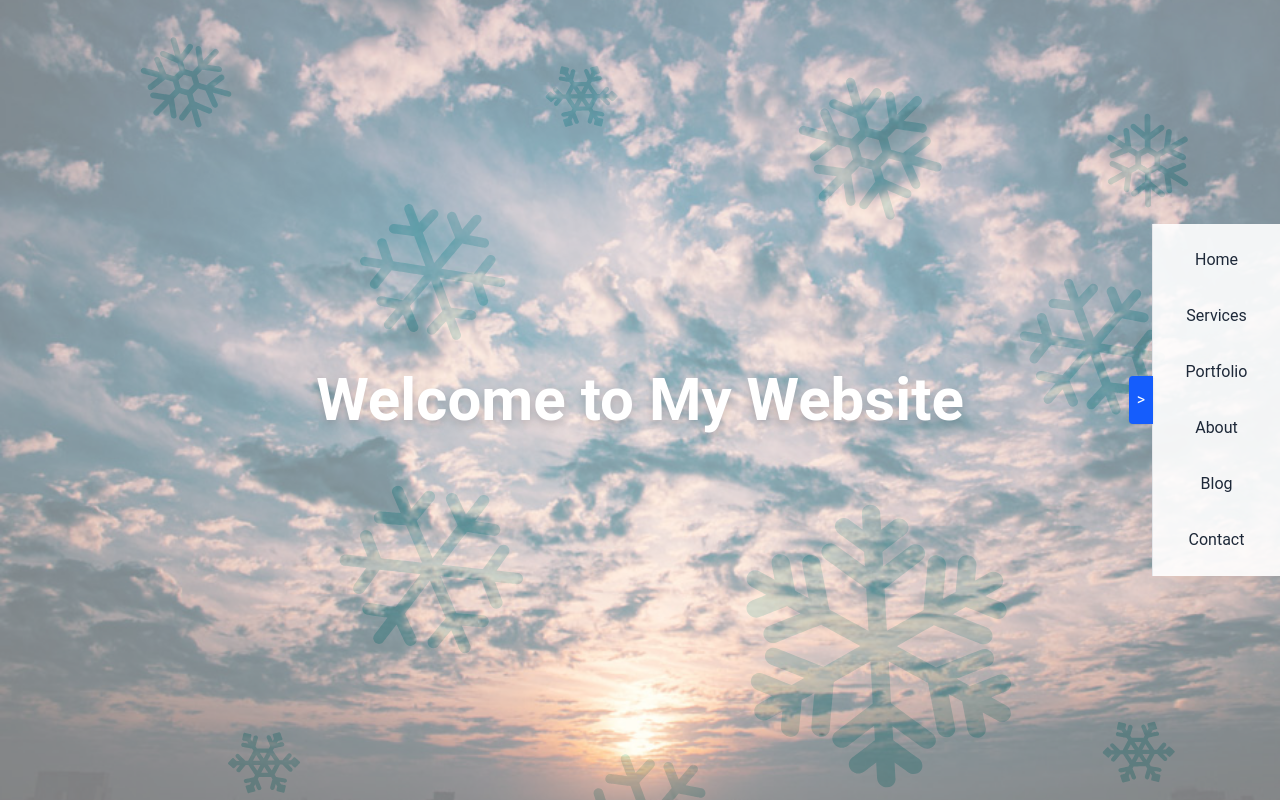
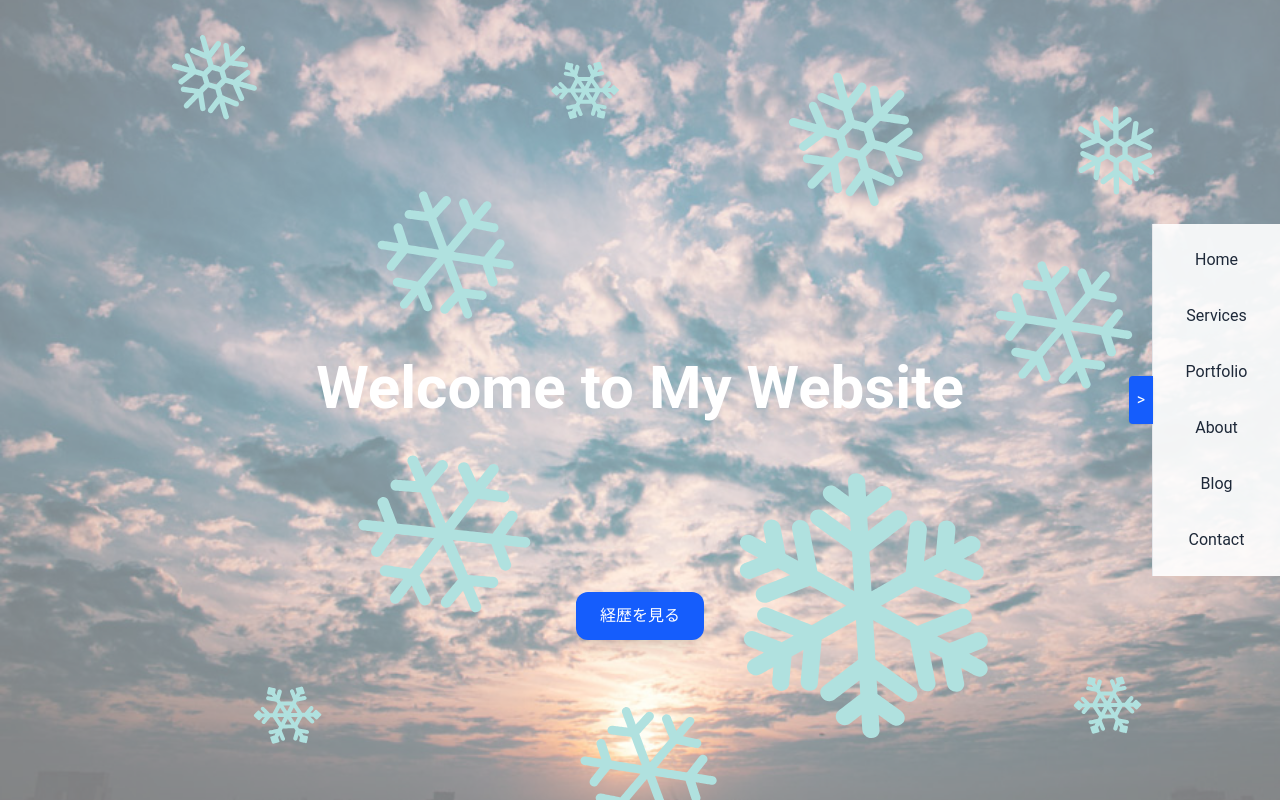
Before and after one commit to Magiri1115/nextjs-boilerplate2, a Next.js app: page / in a window 1280 px wide. Built offline with nearby package versions, Linux system fonts and the light colour scheme.

Commit message:
雪降らせる。Snowfall.tsxはこれ以上編集しない。

```diff
--- a/app/components/Snowfall.tsx
+++ b/app/components/Snowfall.tsx
@@ -1,13 +1,48 @@
-// app/components/Snowfall.tsx
 "use client";
-
+import { useEffect, useState } from "react";
 import Lottie from "lottie-react";
-import snowfallAnimation from "@/public/animations/snowfall.json";
+import snowAnimation from "@/public/animations/snowfall.json";
 
 export default function Snowfall() {
+  const [windowSize, setWindowSize] = useState({ width: 0, height: 0, fixed: false });
+
+  useEffect(() => {
+    const updateSize = () => {
+      const w = window.innerWidth;
+      const h = window.innerHeight;
+
+      if (w <= 765) {
+        // ✅ 幅を固定して、中央寄せにするフラグをON
+        setWindowSize({ width: 765, height: h, fixed: true });
+      } else {
+        setWindowSize({ width: w, height: h, fixed: false });
+      }
+    };
+
+    updateSize();
+    window.addEventListener("resize", updateSize);
+    return () => window.removeEventListener("resize", updateSize);
+  }, []);
+
   return (
-    <div className="fixed inset-0 -z-10 pointer-events-none">
-      <Lottie animationData={snowfallAnimation} loop autoplay />
+    <div
+      className="fixed top-0 left-1/2 z-0 pointer-events-none"
+      style={{
+        width: windowSize.width,
+        height: windowSize.height,
+        transform: windowSize.fixed ? "translateX(-50%)" : "translateX(-50%)",
+        // ✅ 常に中央寄せ。ただし fixed の場合は特に重要
+      }}
+    >
+      <Lottie
+        animationData={snowAnimation}
+        loop
+        style={{
+          width: "100%",
+          height: "100%",
+          objectFit: "cover",
+        }}
+      />
     </div>
   );
 }
--- a/app/layout.tsx
+++ b/app/layout.tsx
@@ -68,8 +68,9 @@ export default function RootLayout({ children }: { children: React.ReactNode })
       <body>
         <main className="relative flex min-h-screen text-white">
           {/* 粉雪アニメーション */}
-          <Snowfall />
-
+          <div className="fixed top-0 left-0 w-screen h-screen pointer-events-none z-0">
+            <Snowfall />
+          </div>
           {/* コンテンツ */}
           <div className="fade-wrapper flex-1 flex items-center justify-center">
             {children}
--- a/app/page.tsx
+++ b/app/page.tsx
@@ -1,9 +1,78 @@
-export default function HomePage() {
+"use client";
+
+import { useState } from "react";
+
+export default function Home() {
+  const [showCareer, setShowCareer] = useState(false);
+
+  const toggleCareer = () => setShowCareer((prev) => !prev);
+
   return (
-    <div className="w-full h-screen flex items-center justify-center">
-      <h1 className="text-4xl md:text-6xl font-bold text-white drop-shadow-lg">
-        Welcome to My Website
-      </h1>
+    <div className="relative flex flex-col items-center justify-center min-h-screen text-center text-white bg-transparent">
+      {/* タイトル */}
+      <h1 className="text-6xl font-bold mb-6">Welcome to My Website</h1>
+
+      {/* 経歴カード */}
+      {showCareer && (
+        <div className="absolute bottom-[20%] left-1/2 -translate-x-1/2 w-[90vw] max-w-4xl h-[70vh] p-6 bg-white text-gray-900 rounded-2xl shadow-2xl overflow-y-auto animate-fadeIn z-10">
+          <h2 className="font-bold text-2xl mb-4">経歴</h2>
+          <p className="text-base text-left leading-relaxed">
+            ポートフォリオをご覧いただきありがとうございます。伊藤誠隆と申します。
+            幼い頃からゲームが大好きで、その体験から生まれる感動を、今度は私が作り手として提供したいと考えるようになりました。
+            特に、モンスターハンターで4人の仲間と協力し、強大なモンスターを倒した経験は、「ともに困難を乗り越える達成感」を深く心に刻みました。
+            複雑な役割分担や戦略が求められるシステムでも、誰でも直感的に理解し、協力できる点が素晴らしいと感じました。
+            この体験から、私はゲームの面白さを、より多くの人に届けるための土台となる「プラットフォーム」開発に携わりたいと強く考えるようになりました。
+            特に、ユーザーが迷うことなくゲームの核心的な体験に辿り着けるような、可読性と使いやすさを追求したシステム開発に貢献したいです。
+            私はこれまで、ReactとNext.jsを用いた可読性の高いシステム開発を得意としてきました。
+            特に「誰が読んでも理解しやすいコード」を意識し、長期的に保守しやすい設計を心がけています。
+            この姿勢は、協力プレイの基盤となるような、多くのエンジニアが関わるプラットフォーム開発において不可欠なものだと信じています。
+            技術面では、UIライブラリ（Tailwind CSS）を活用した効率的な開発経験を持ち、デザインと機能の両立を実現してきました。
+            これまでの経験で最も印象的だったのは、在職時に行った既存システムのレイアウト修正です。
+            他人のコードを理解する際、単にコードを追うのではなく「なぜこのコードが書かれているのか」という
+            意図を深く洞察する姿勢を持つことで、システム全体を壊すことなく不具合箇所を特定し、改善に成功しました。
+            この経験から、既存のコードへのリスペクトと深い洞察力が、高品質な開発につながることを学びました。
+            大学時代のゲーム開発プロジェクトでは、リーダー兼プログラマーとしてチームを牽引しました。
+            一方的に決定するのではなく、メンバー全員が意見を出し合える環境を整えることで、
+            「このチームだからこそ作れた」と感じられる作品を完成させることができました。
+            これは、多様なプレイヤーに最高の体験を届けるというプラットフォーム開発の理念にも通じると考えています。
+            フロントエンド開発において、可読性の高いコードを書くことは、ユーザーの信頼を得るための第一歩であり、
+            持続的な成長の基盤になると考えています。
+            今後は、アクセシビリティ対応やパフォーマンス改善にも積極的に取り組み、プラットフォーム開発を通じて、世界中の人々に
+            「ともに困難を乗り越える達成感」を届けられるような信頼されるエンジニアへと成長していきたいです。
+          </p>
+        </div>
+      )}
+
+      {/* ボタン */}
+      <div
+        className={`absolute left-1/2 -translate-x-1/2 ${
+          showCareer ? "bottom-[5%]" : "bottom-[20%]"
+        }`}
+      >
+        <button
+          onClick={toggleCareer}
+          className="px-6 py-3 bg-blue-600 rounded-xl shadow-lg hover:bg-blue-700 transition"
+        >
+          {showCareer ? "閉じる" : "経歴を見る"}
+        </button>
+      </div>
+
+      {/* アニメーション用CSS */}
+      <style jsx global>{`
+        @keyframes fadeIn {
+          from {
+            opacity: 0;
+            transform: translateY(10px);
+          }
+          to {
+            opacity: 1;
+            transform: translateY(0);
+          }
+        }
+        .animate-fadeIn {
+          animation: fadeIn 0.3s ease-out;
+        }
+      `}</style>
     </div>
   );
 }
```
